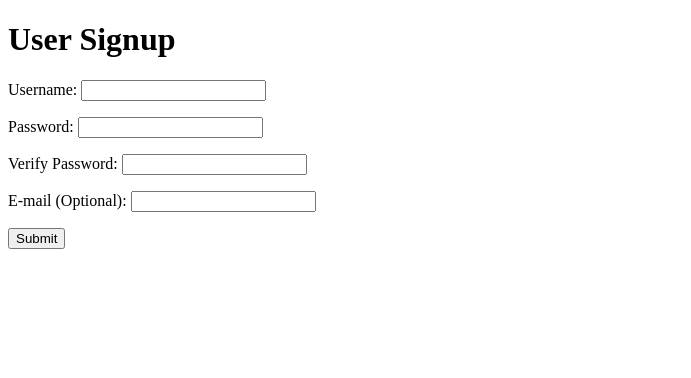
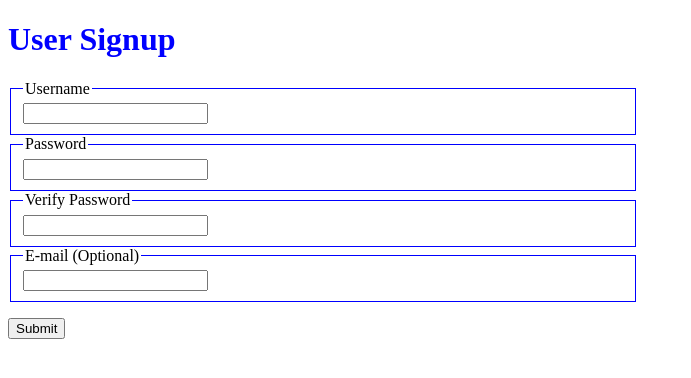
Before and after one commit to cpyli/user-signup, a Flask app: page / in a window 1280 px wide. Shown: the top 378 px of the page, without its empty margins (0-691 px from the left). Run offline with Flask 2, Linux system fonts and the light colour scheme.

Commit message:
Final update!

```diff
--- a/main.py
+++ b/main.py
@@ -48,7 +48,7 @@
     email_error = ""
 
     if not is_username_password_valid(username):
-        username_error = "Not a valid username"
+        username_error = "Not a valid username. Must be 3 to 20 characters long and contain no spaces."
         username = username
     else:
         username = username
--- a/templates/index.html
+++ b/templates/index.html
@@ -3,35 +3,45 @@
     <head>
 
     <style>
-        .error { color: red; }
+        .header { color:blue;
+        }
+        .error { color: red;
+        }
+        .fieldset { width: 600px;
+                    border:1px solid blue;
+                    color:black;
+        }
     </style>
 
-    <h1>User Signup</h1>
+    <h1 class="header">User Signup</h1>
 
     <form method="POST">
-        <label>Username:
-            <input name="username" type="text" value="{{username}}" />
-        </label>
-        <p class="error">{{username_error}}</p>
+            <fieldset class="fieldset">
+            <legend>Username</legend>
+                <input name="username" type="text" value="{{username}}" />
+                <br><label class="error">{{username_error}}</label>
+            </fieldset>
 
-        <label>Password:
-            <input name="password" type="password" value="{{password}}" />
-        </label>
-        <p class="error">{{password_error}}</p>
+            <fieldset class="fieldset">
+            <legend>Password</legend>
+                <input name="password" type="password" value="{{password}}" />
+                <br><label class="error">{{password_error}}</label>
+            </fieldset>
 
-        <label>Verify Password:
-            <input name="verify_password" type="password" value="{{verify_password}}" />
-        </label>
-        <p class="error">{{verify_password_error}}</p>
+            <fieldset class="fieldset">
+            <legend>Verify Password</legend>
+                <input name="verify_password" type="password" value="{{verify_password}}" />
+                <br><label class="error">{{verify_password_error}}</label>
+            </fieldset>
 
-        <label>E-mail (Optional):
-            <input name="email" type="text" value="{{email}}" />
-        </label>
-        <p class="error">{{email_error}}</p>
+            <fieldset class="fieldset">
+            <legend>E-mail (Optional)</legend>
+                <input name="email" type="text" value="{{email}}" />
+                <br><label class="error">{{email_error}}</label>
+            </fieldset>
 
-        <input type="submit" />
+            <p><input type="submit" /></p>
 
     </form>
-
     </body>
 </html>
```
